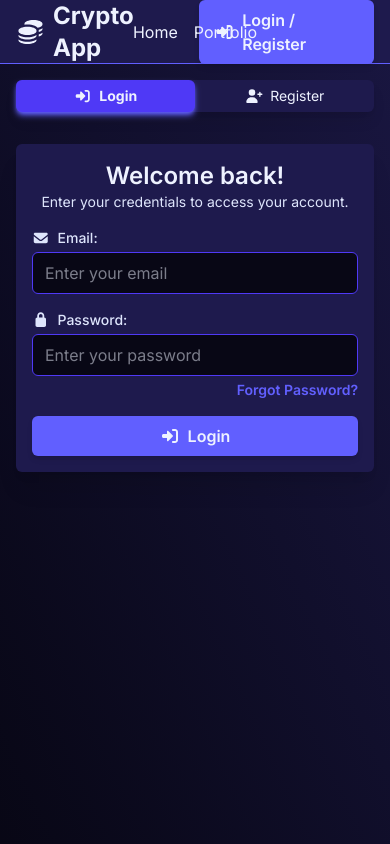
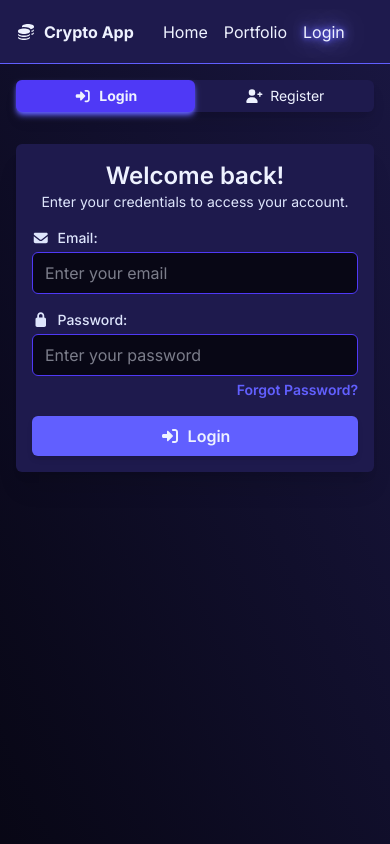
Before and after one commit to WadeTyler/Crypto-App, a React (Vite) app in the folder frontend/: page /auth in a window 390 px wide. Shown: the top 844 px of the page. Built offline with nearby package versions, Linux system fonts and the light colour scheme; no server answers.

Commit message:
feat: enhance Navbar responsiveness with conditional rendering for login link

```diff
--- a/frontend/src/components/navbar/Navbar.tsx
+++ b/frontend/src/components/navbar/Navbar.tsx
@@ -16,14 +16,17 @@ export default function Navbar() {
   return (
     <header className="w-full bg-background-secondary p-4 fixed top-0 left-0 z-[1000] h-16 flex items-center justify-center border-b-accent border-b">
       <div className="container mx-auto flex items-center gap-4 justify-between">
-        <Link to="/" className="flex items-center justify-center gap-2 font-bold text-2xl">
+        <Link to="/" className="flex items-center justify-center gap-2 font-bold md:text-2xl">
           <FontAwesomeIcon icon={faCoins} />
           <span>Crypto App</span>
         </Link>
 
-        <nav className="flex items-center gap-4 mx-auto absolute left-1/2 -translate-x-1/2">
+        <nav className="flex items-center gap-4 mx-auto md:absolute md:left-1/2 md:-translate-x-1/2">
           <Link to="/" className={`hover-text-glow ${location.pathname === "/" && 'text-glow'}`}>Home</Link>
           <Link to="/portfolio" className={`hover-text-glow ${location.pathname === "/portfolio" && 'text-glow'}`}>Portfolio</Link>
+          {!authUser && (
+            <Link to="/auth" className={`hover-text-glow ${location.pathname === "/auth" && 'text-glow'} md:hidden`}>Login</Link>
+          )}
         </nav>
 
         <div>
@@ -36,7 +39,7 @@ export default function Navbar() {
             </Link>
           )}
           {!authUser && (
-            <Link to={"/auth"} className="btn-1 hover-glow">
+            <Link to={"/auth"} className="btn-1 hover-glow md:flex! hidden!">
               <FontAwesomeIcon icon={faRightToBracket} />
               <span>Login / Register</span>
             </Link>
```
